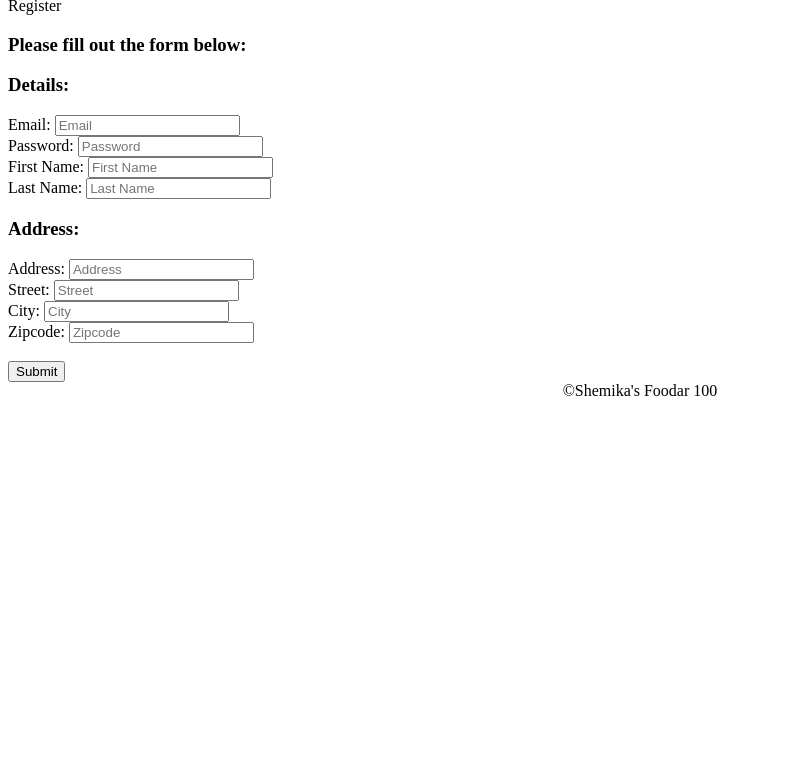
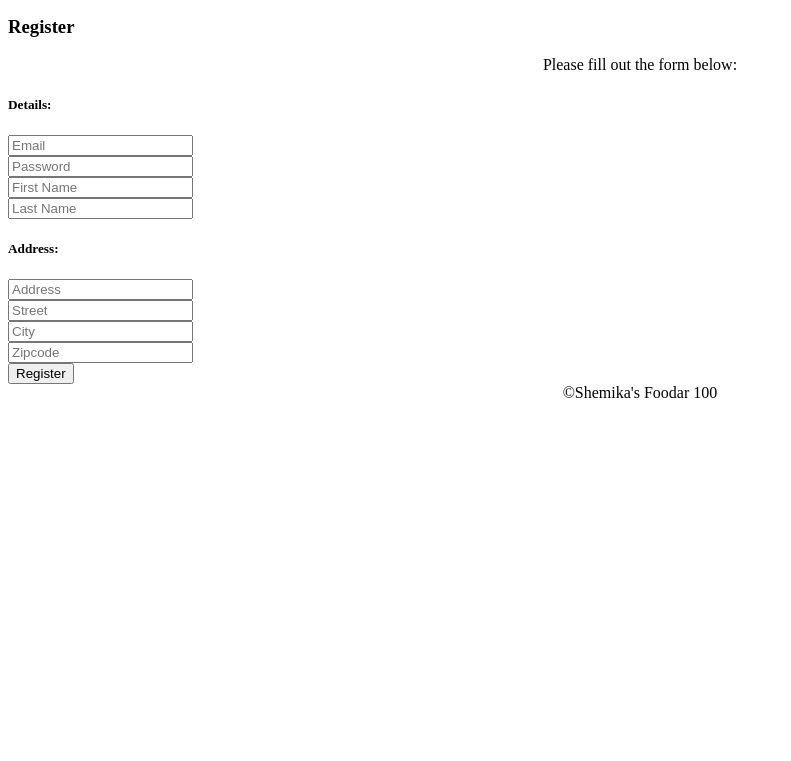
Before and after one commit to ShemikaKW/Foodar-100, a plain HTML site: page register.html in a window 1280 px wide. Shown: the part 39-800 px from the top of the page, without its empty margins (0-791 px from the left). Drawn offline with Linux system fonts and the light colour scheme.

Commit message:
Created images folder, started home page, made changes to register and about page

```diff
--- a/register.html
+++ b/register.html
@@ -8,51 +8,62 @@
 
 <body>
   <header>
-        <!-- <div class="logos">
+    <div class="logos">
       <a href="index.html">
-                <img src="images/logo.png">
+        <img src="css/images/foodar-logo.png">
       </a>
-        </div> -->
-        Foodar
+    </div>
   </header>
-        <div class="wrapper">
-            <form>
-                <span>Register</span>
-                <h3>Please fill out the form below:</h3>
-                <h3>Details:</h3>
-                <label>Email:</label>
+  <section id="register" class="container">
+    <div class="heading">
+      <h3 class="heading-text">Register</h3>
+      <div class="underline"></div>
+    </div>
+    <div class="wrapper width-60">
+      <p>Please fill out the form below:<p>
+          <form action="#">
+            <div class="form-group">
+              <h5>Details:</h5>
+              <div class="r-input">
                 <input type="email" name="email" placeholder="Email">
-                <br />
-                <label>Password:</label>
+              </div>
+              <div class="r-input">
                 <input type="password" name="password" placeholder="Password">
-                <br />
-                <label>First Name:</label>
+              </div>
+              <div class="r-input">
                 <input type="text" name="firstname" placeholder="First Name">
-                <br />
-                <label>Last Name:</label>
+              </div>
+              <div class="r-input">
                 <input type="text" name="lastname" placeholder="Last Name">
+              </div>
+            </div>
+            <div class="clear"></div>
+            <div class="form-group">
+              <h5>Address:</h5>
+              <div class="r-input">
+                <input type="text" name="address" placeholder="Address">
+              </div>
+              <div class="r-input">
+                <input type="text" name="address" placeholder="Street">
+              </div>
+              <div class="r-input">
+                <input type="text" name="address" placeholder="City">
+              </div>
+              <div class="r-input">
+                <input type="text" name="address" placeholder="Zipcode">
+              </div>
+            </div>
+            <div class="clear"></div>
+            <div class="form-group">
+              <input type="submit" name="register" value="Register">
+            </div>
+            <div class="clear"></div>
           </form>
     </div>
+    <div class="clear"></div>
+  </section>
 
-        <div class="wrapper"></div>
-        <form>
-          <h3>Address:</h3>
-          <label>Address:</label>
-          <input type="number" name="address" placeholder="Address">
-          <br/>
-          <label>Street:</label>
-          <input type="text" name="street" placeholder="Street">
-          <br />
-          <label>City:</label>
-          <input type="text" name="city" placeholder="City">
-          <br />
-          <label>Zipcode:</label>
-          <input type="number" name="zipcode" placeholder="Zipcode">
-          <br />
-          <br />
-          <input type="submit" name="register" placeholder="Register">
-        </form>
-        </div>
   <footer>&copy;Shemika's Foodar 100</footer>
 </body>
+
 </html>
```
Also changed, not shown: about.html (+5 -6 lines), index.html (+91 -7 lines). Lines whose indentation alone changed are shown as unchanged.
